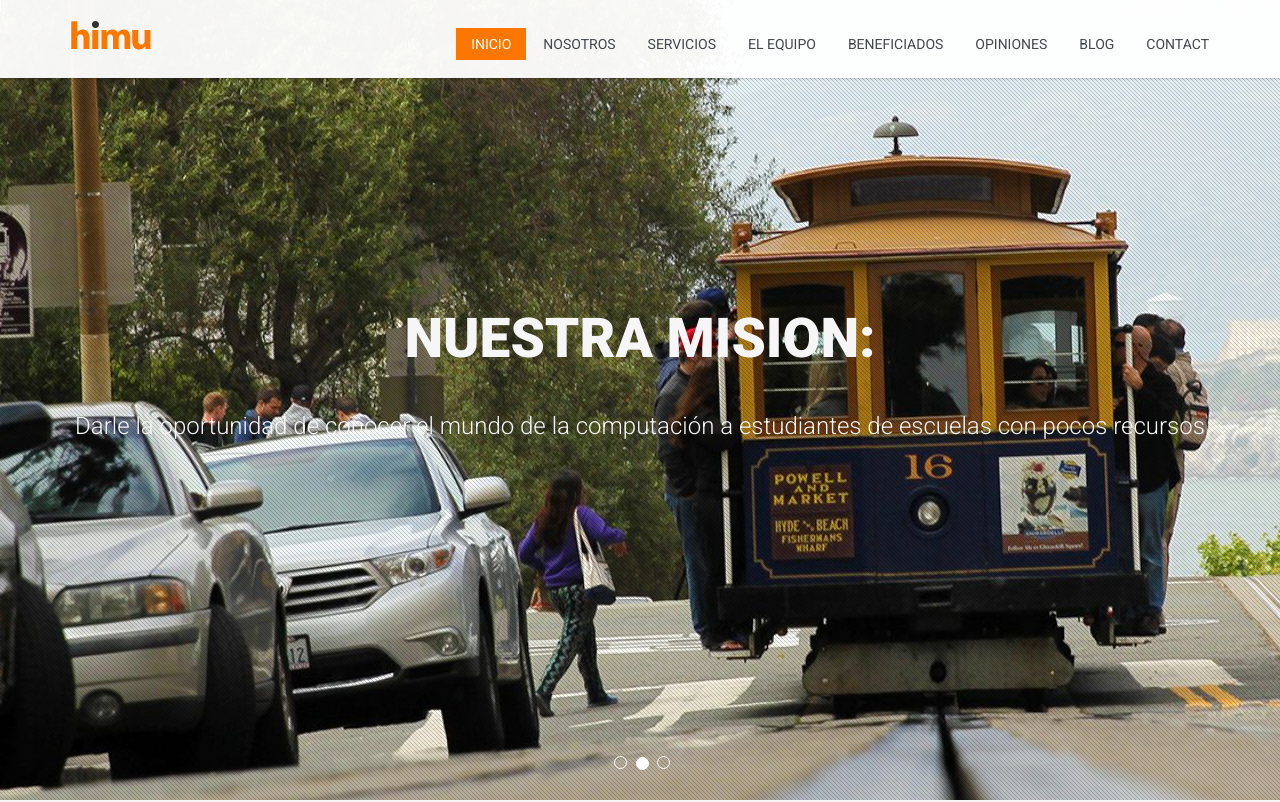
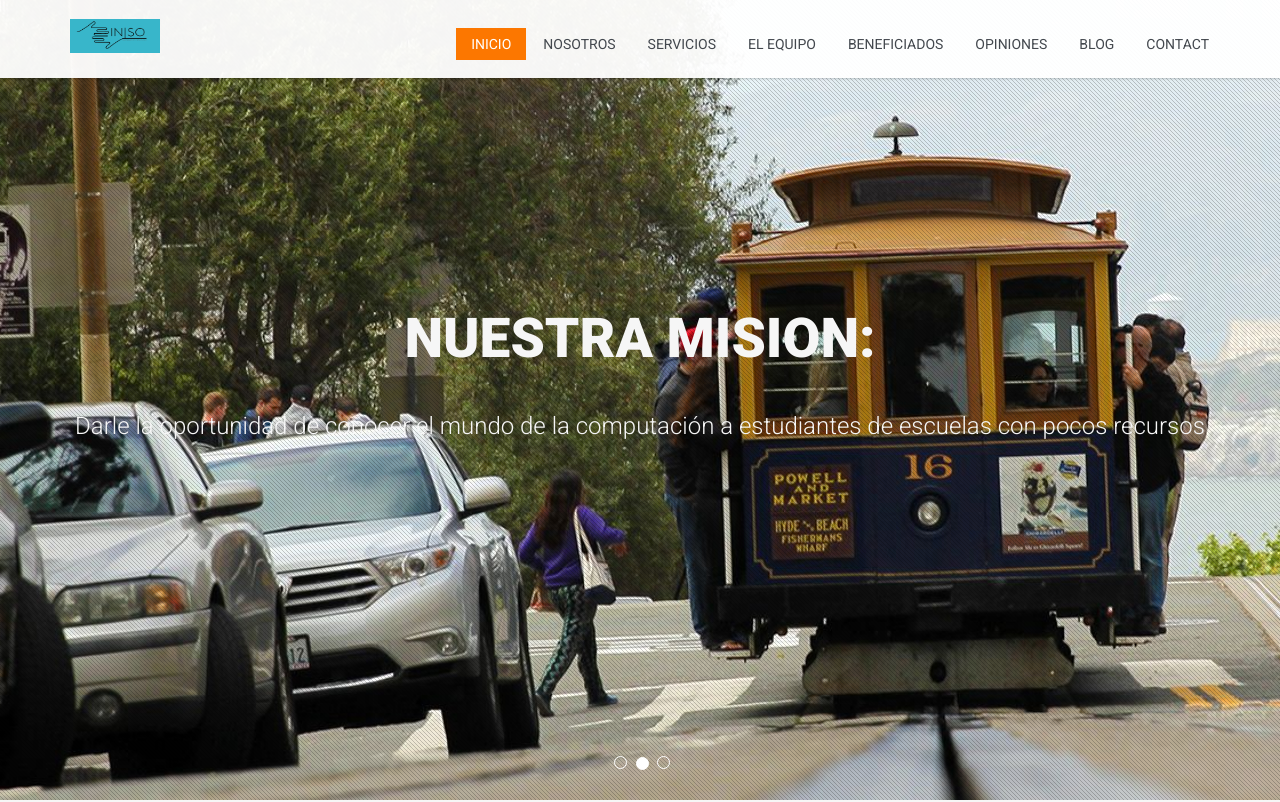
Before and after one commit to sebiglesias/InSo, a plain HTML site: page index.html in a window 1280 px wide. Shown: the top 802 px of the page. Drawn offline with Linux system fonts and the light colour scheme.

Commit message:
Downloaded Facebook photos

```diff
--- a/index.html
+++ b/index.html
@@ -42,7 +42,7 @@
 					<button type="button" class="navbar-toggle" data-toggle="collapse" data-target=".navbar-collapse">
 						<span class="sr-only">Toggle navigation</span> <span class="icon-bar"></span> <span class="icon-bar"></span> <span class="icon-bar"></span>
 					</button>
-					<a class="navbar-brand" href="index.html"><h1><img src="images/logo.png" alt="logo"></h1></a>
+					<a class="navbar-brand" href="index.html"><h1><img src="images/facebook/logo.png" alt="logo" height="34px" width="90px"></h1></a>
 				</div>
 				<div class="collapse navbar-collapse">
 					<ul class="nav navbar-nav navbar-right">
```
Also changed, not shown: images/facebook/ayudantes.jpg (added), images/facebook/ayudantes2.jpg (added), images/facebook/compus.jpg (added), images/facebook/compus2.jpg (added), images/facebook/logo.png (added), images/facebook/oficina.jpg (added), images/facebook/oficina2.jpg (added), images/facebook/oficina3.jpg (added).
